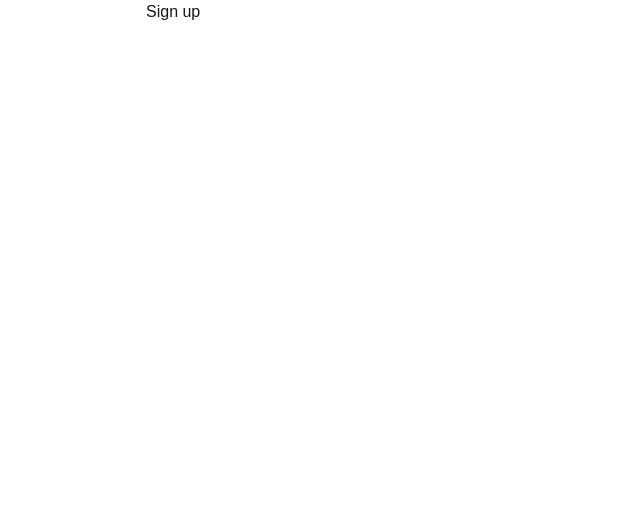
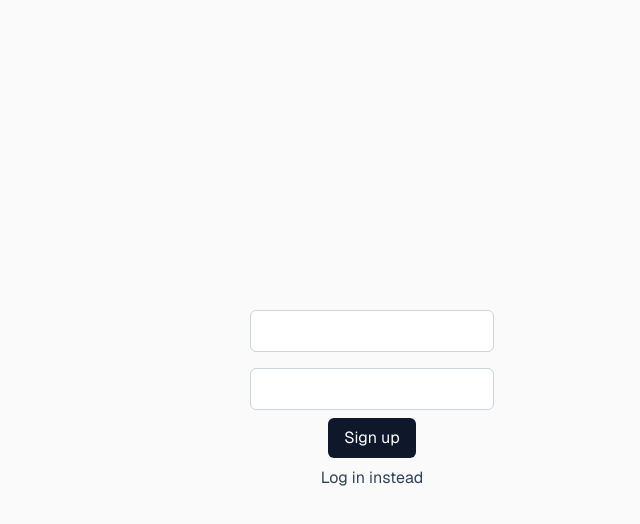
Before and after one commit to Stradalo/sprout, a Next.js app: page /signup in a window 1280 px wide. Shown: the top 524 px of the page, without its empty margins (268-908 px from the left). Built offline with nearby package versions, Linux system fonts and the light colour scheme.

Commit message:
fix(login/signup): style for login and signup, also button to go to signup/login page

```diff
--- a/app/login/page.tsx
+++ b/app/login/page.tsx
@@ -3,6 +3,7 @@
 import { useState } from "react";
 import createFrontClient from "../lib/supabase/client";
 import { useRouter } from "next/navigation";
+import Link from "next/link";
 
 export default function Login() {
     const [email, setEmail] = useState("")
@@ -22,10 +23,31 @@ export default function Login() {
     }
 
     return (
-        <div>
-            <input value={ email } onChange={e => setEmail(e.target.value)} type="email" />
-            <input value={ password } onChange={p => setPassword(p.target.value)} type="password" />
-            <button onClick={handleLogin}>Log in</button>
+        <div className="flex flex-col min-h-screen items-center justify-center bg-zinc-50 font-sans dark:bg-black">
+            <input
+                className="border border-slate-300 rounded-md px-3 py-2 m-2 bg-white"
+                value={email}
+                onChange={e => setEmail(e.target.value)}
+                type="email"
+            />
+            <input
+                className="border border-slate-300 rounded-md px-3 py-2 m-2 bg-white"
+                value={ password }
+                onChange={p => setPassword(p.target.value)}
+                type="password"
+            />
+            <button
+                className="hover:bg-slate-800 bg-slate-900 text-white px-4 py-2 rounded-md"
+                onClick={handleLogin}
+            >
+                Log in
+            </button>
+            <Link
+                className="px-3 py-2 rounded-md text-slate-700 hover:text-slate-900 hover:text-white transition-colors"
+                href="/signup"
+            >
+                Sign Up instead
+            </Link>
         </div>
     );
 }
--- a/app/signup/page.tsx
+++ b/app/signup/page.tsx
@@ -3,6 +3,7 @@
 import { useState } from "react";
 import createFrontClient from "../lib/supabase/client";
 import { useRouter } from "next/navigation";
+import Link from "next/link";
 
 export default function SignUp() {
     const [email, setEmail] = useState("")
@@ -22,10 +23,26 @@ export default function SignUp() {
     }
 
     return (
-        <div>
-            <input value={ email } onChange={e => setEmail(e.target.value)} type="email" />
-            <input value={ password } onChange={p => setPassword(p.target.value)} type="password" />
-            <button onClick={handleSignUp}>Sign up</button>
+        <div className="flex flex-col min-h-screen items-center justify-center bg-zinc-50 font-sans dark:bg-black">
+            <input
+                className="border border-slate-300 rounded-md px-3 py-2 m-2 bg-white"
+                value={email}
+                onChange={e => setEmail(e.target.value)}
+                type="email"
+            />
+            <input
+                className="border border-slate-300 rounded-md px-3 py-2 m-2 bg-white"
+                value={ password }
+                onChange={p => setPassword(p.target.value)}
+                type="password"
+            />
+            <button className="hover:bg-slate-800 bg-slate-900 text-white px-4 py-2 rounded-md" onClick={handleSignUp}>Sign up</button>
+            <Link
+                className="px-3 py-2 rounded-md text-slate-700 hover:text-slate-900 hover:text-white transition-colors"
+                href="/login"
+            >
+                Log in instead
+            </Link>
         </div>
     );
 }
```
